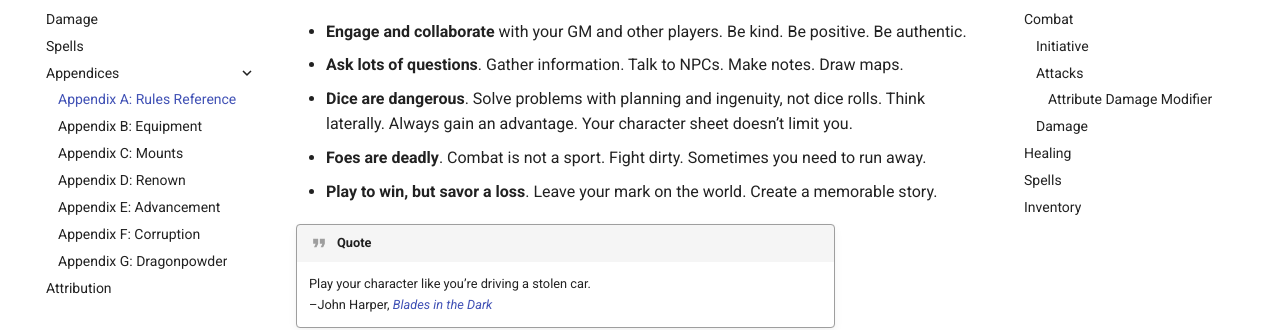
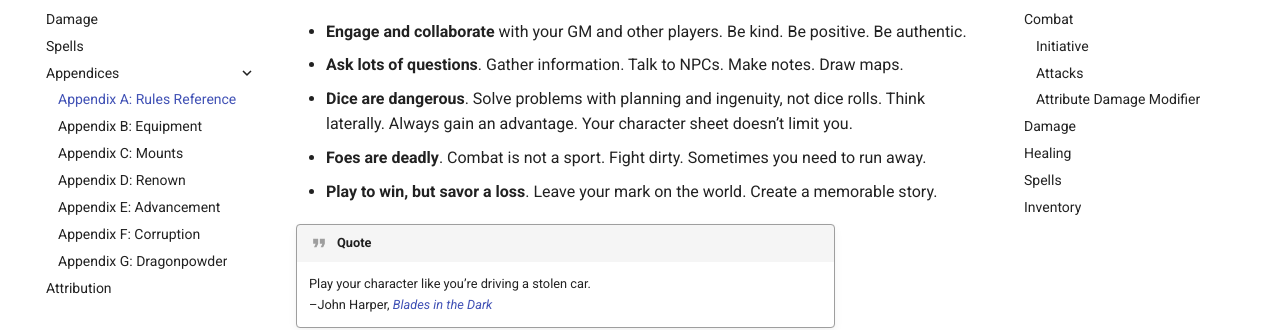
Before and after one commit to joemoose/dungeoneers.d20, an MkDocs documentation site: the page built from docs/appendix-a-reference.md, in a window 1280 px wide. Shown: the part 254-584 px from the top of the page. Built offline with MkDocs 1.6.1 and Material for MkDocs 9.7.7, drawn with Linux system fonts in a browser that asks for light colours; comment, search, counter and statistics services are not loaded.

Commit message:
Update appendix-a-reference.md

```diff
--- a/docs/appendix-a-reference.md
+++ b/docs/appendix-a-reference.md
@@ -58,7 +58,7 @@ Make an **INT save** to act before your opponents **in the first round** of comb
 - **Enhanced**: Roll an extra d12 damage die, take best.
 - **Impaired**: Roll d4 damage, ignoring critical hits.
 
-#### Attribute Damage Modifier
+### Attribute Damage Modifier
 
 - **STR**: for melee or thrown weapons
 - **DEX**: for ranged weapons
@@ -69,7 +69,7 @@ Make an **INT save** to act before your opponents **in the first round** of comb
 | :- | :-: | :-: | :-: | :-: | :-: | :-: | :-: |
 | Modifier | -3 | -2 | -1 | 0 | +1 | +2 | +3 |
 
-### Damage
+## Damage
 
 Damage is first dealt to HP.
 
```
